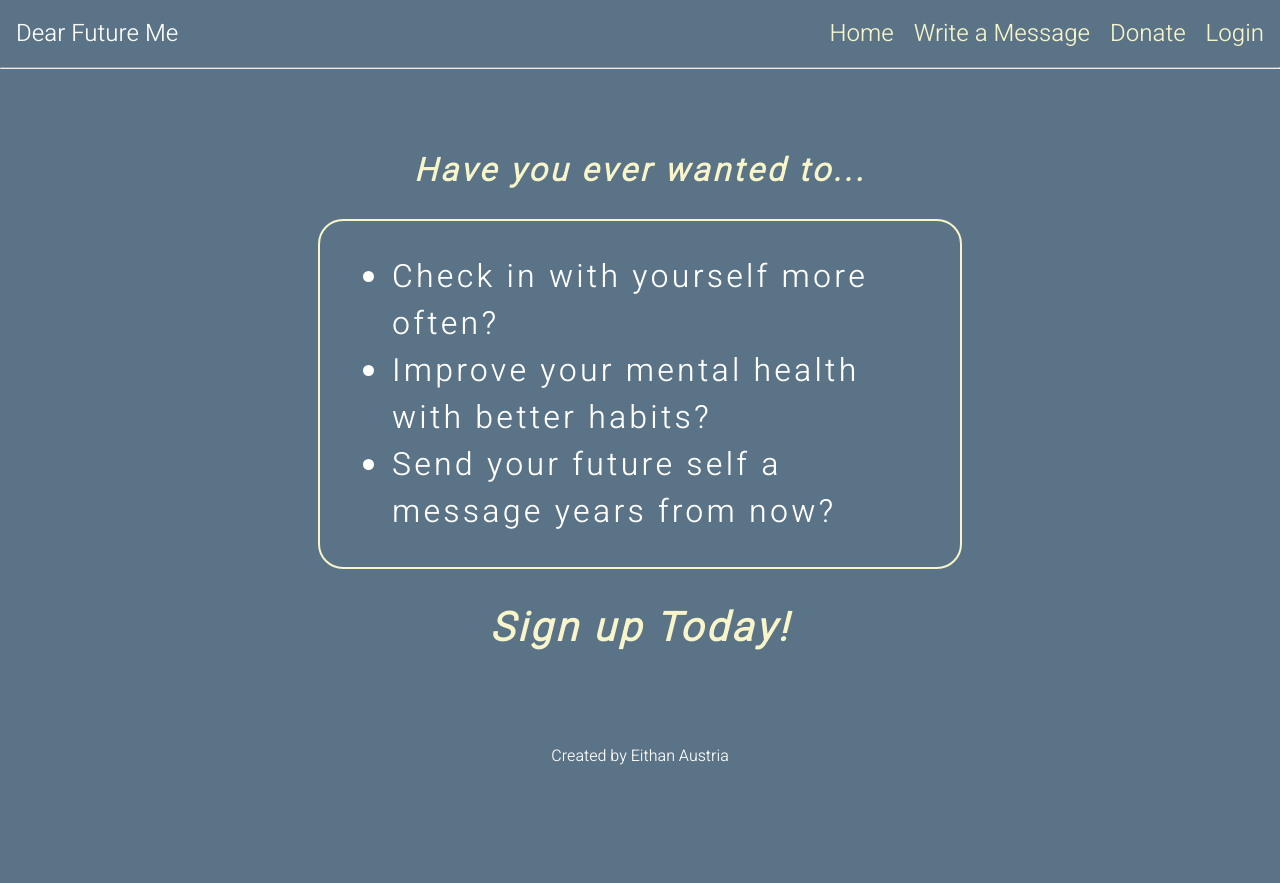
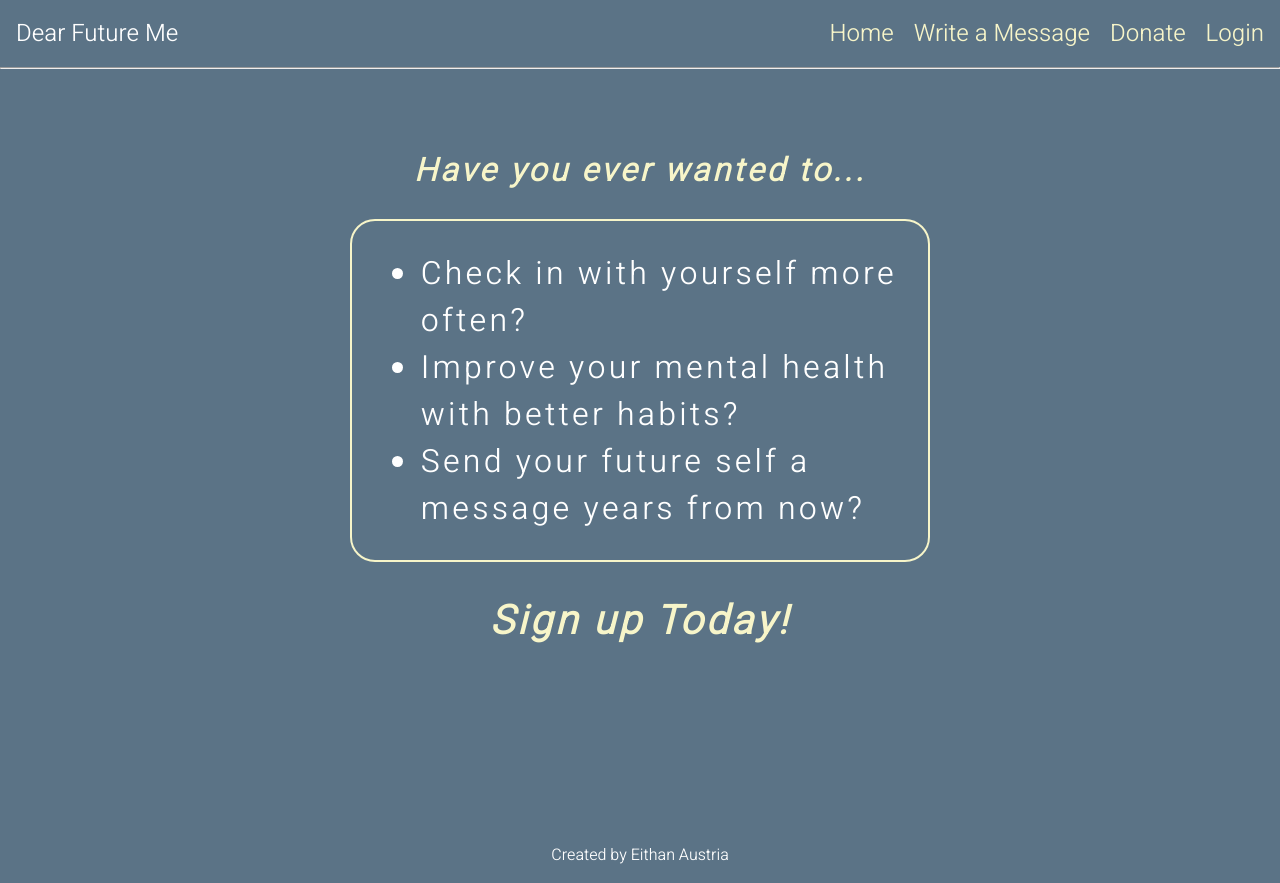
Before and after one commit to ShaEithan/Dear-Future-Me, a plain HTML site: page index.html in a window 1280 px wide. Before the commit the page ends 800 px from the top, so only its background shows below. Drawn offline with Linux system fonts and the light colour scheme.

Commit message:
adjusted main page styling

```diff
--- a/index.html
+++ b/index.html
@@ -44,8 +44,8 @@
     </main>
 
     <footer>
-        <div class="creator">
+        <p class="creator">
             Created by Eithan Austria
-        </div>
+        </p>
     </footer>
 </html>
--- a/main.css
+++ b/main.css
@@ -7,11 +7,6 @@ body {
     background: #5B7386;
     color: #ffffff;
 }
-
-.main-container {
-    position: relative;
-}
-
 
 .text-heading {
     color: #F7F5C9;
@@ -30,13 +25,12 @@ body {
     border-radius: 25px;
     border: 2px solid #F7F5C9;
 
-    min-width: 30vw;
-    min-height: 30vh;
-    max-width: 50vw;
-    max-height: 100vh;
+    min-width: 15vw;
+    min-height: 15vh;
+    max-width: 45vw;
+    max-height: 60vh;
     margin: 40px auto;
 
-    position: auto;
     z-index: 1;
 
     display: flex;
@@ -82,16 +76,15 @@ body {
     letter-spacing: 0.2rem;
 
     margin-top: -10px;
+
+    position: relative;
 }
 
 .creator {
     text-align: center;
-
-    position: fixed;
-    bottom: 20px;
-    left: 50%;
-    transform: translate(-50%, -50%);
-    margin: 0 auto;
+    margin-top: 15%;
+    position: sticky;
+    bottom: 0;
 }
 
 a {
```
